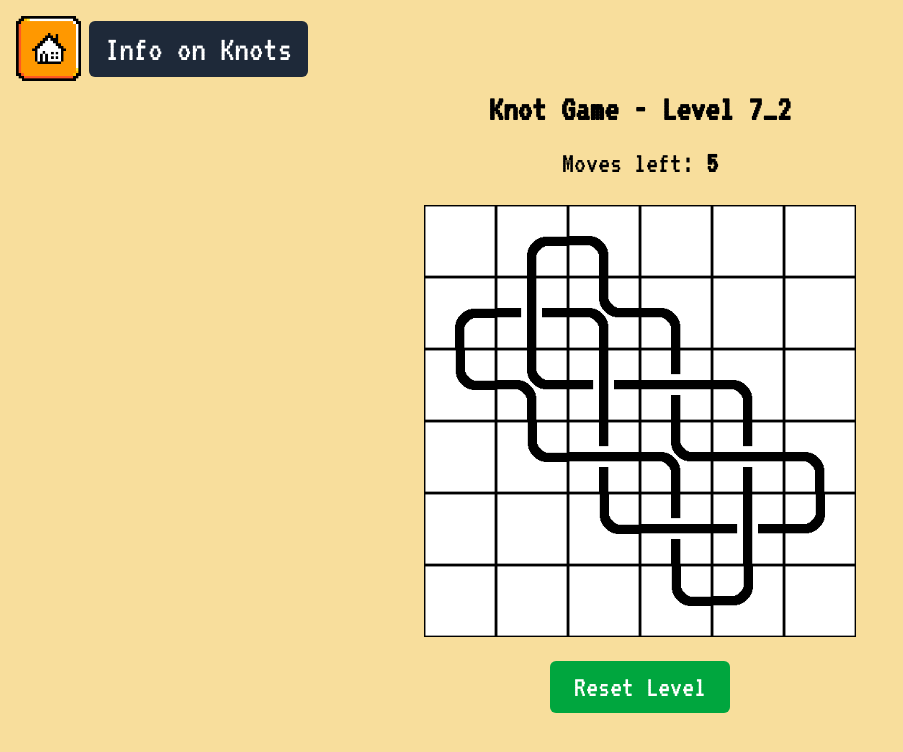
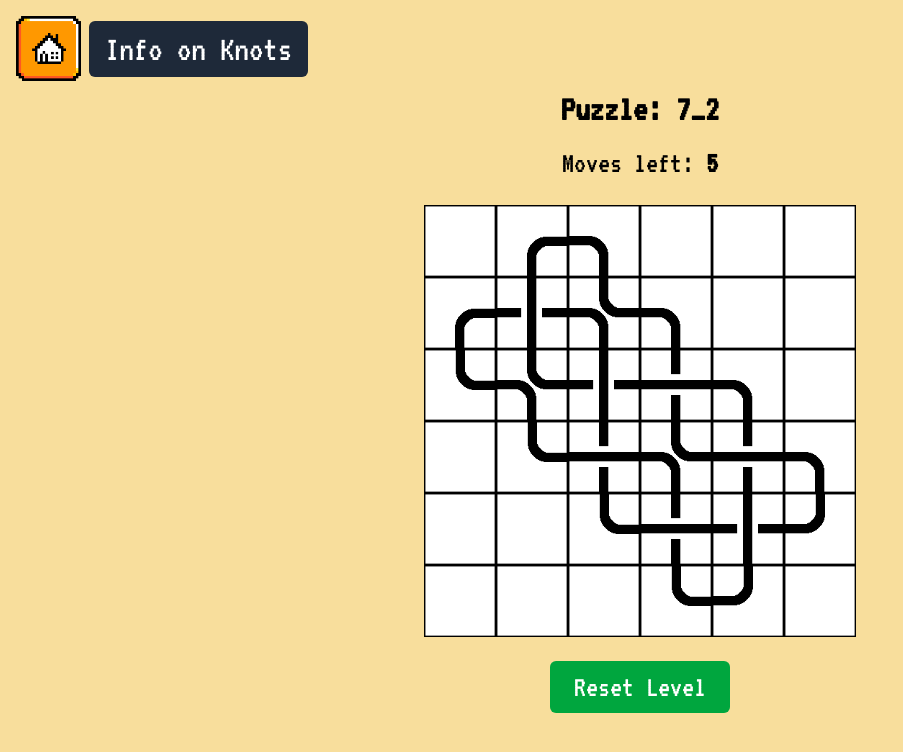
Before and after one commit to ashkesperanza/ashkesperanza.github.io, a Next.js app: page /level/two in a window 1280 px wide. Shown: the top 752 px of the page, without its empty margins (0-903 px from the left). Built offline with nearby package versions, Linux system fonts and the light colour scheme.

Commit message:
Update page.js

```diff
--- a/app/level/two/page.js
+++ b/app/level/two/page.js
@@ -330,7 +330,7 @@ const verifyKnot = (knotData) => {
                 <BackHomeButton />
                 <DropdownMenu />
             </div>
-             <h1 className="text-4xl font-bold text-center mb-4 font-vt323">Knot Game - Level {currentKnot.name}</h1>
+             <h1 className="text-4xl font-bold text-center mb-4 font-vt323">Puzzle: {currentKnot.name}</h1>
              <div className="text-3xl mb-6 text-center font-vt323">
                  Moves left: <span className="font-semibold">{maxMoves - moves}</span>
              </div>
```
